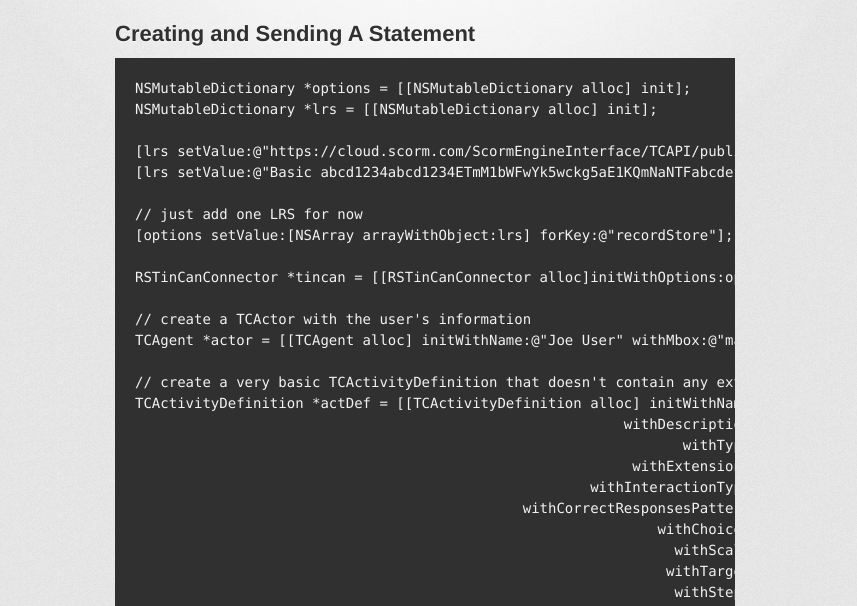
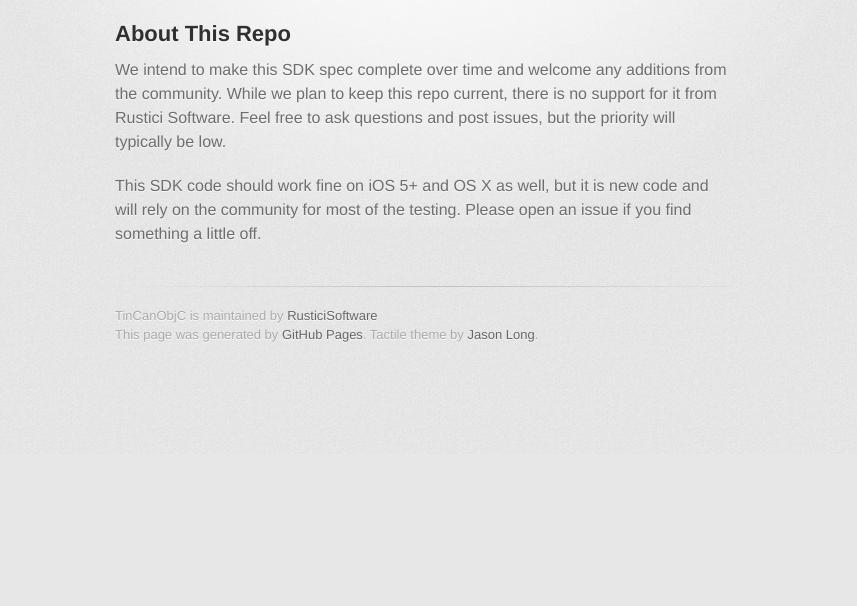
Before and after one commit to RusticiSoftware/TinCanObjC, a plain HTML site: page index.html in a window 1280 px wide. Shown: the part 346-952 px from the top of the page, without its empty margins (215-1072 px from the left). After the commit the page ends 800 px from the top, so only its background shows below. Drawn offline with Linux system fonts and the light colour scheme; a web font is replaced by a local one.

Commit message:
Update index.html

```diff
--- a/index.html
+++ b/index.html
@@ -34,48 +34,11 @@
           <h1>TinCanObjC</h1>
 
 <p>ObjC version of TinCan SDK</p>
+<h2>About This Repo</h2>
+<p>We intend to make this SDK spec complete over time and welcome any additions from the community. While we plan to keep this repo current, there is no support for it from Rustici Software. Feel free to ask questions and post issues, but the priority will typically be low.</p>
 
-<h2>Creating and Sending A Statement</h2>
+<p>This SDK code should work fine on iOS 5+ and OS X as well, but it is new code and will rely on the community for most of the testing. Please open an issue if you find something a little off.</p>
 
-<pre><code>NSMutableDictionary *options = [[NSMutableDictionary alloc] init];
-NSMutableDictionary *lrs = [[NSMutableDictionary alloc] init];
-
-[lrs setValue:@"https://cloud.scorm.com/ScormEngineInterface/TCAPI/public/" forKey:@"endpoint"];
-[lrs setValue:@"Basic abcd1234abcd1234ETmM1bWFwYk5wckg5aE1KQmNaNTFabcdefghijklmnop123" forKey:@"auth"];
-
-// just add one LRS for now
-[options setValue:[NSArray arrayWithObject:lrs] forKey:@"recordStore"];
-
-RSTinCanConnector *tincan = [[RSTinCanConnector alloc]initWithOptions:options];
-
-// create a TCActor with the user's information
-TCAgent *actor = [[TCAgent alloc] initWithName:@"Joe User" withMbox:@"mailto:user@tincanapi.com"];
-
-// create a very basic TCActivityDefinition that doesn't contain any extensions or interaction detail.
-TCActivityDefinition *actDef = [[TCActivityDefinition alloc] initWithName:[[TCLocalizedValue alloc] initWithLanguageCode:@"en-US" withValue:@"http://tincanapi.com/testCourse"]
-                                                          withDescription:[[TCLocalizedValue alloc] initWithLanguageCode:@"en-US" withValue:@"Description for test statement"]
-                                                                 withType:@"http://adlnet.gov/expapi/activities/course"
-                                                           withExtensions:nil
-                                                      withInteractionType:nil
-                                              withCorrectResponsesPattern:nil
-                                                              withChoices:nil
-                                                                withScale:nil
-                                                               withTarget:nil
-                                                                withSteps:nil];
-
-TCActivity *activity = [[TCActivity alloc] initWithId:@"http://tincanapi.com/test" withActivityDefinition:actDef];
-
-TCVerb *verb = [[TCVerb alloc] initWithId:@"http://adlnet.gov/expapi/verbs/experienced" withVerbDisplay:[[TCLocalizedValue alloc] initWithLanguageCode:@"en-US" withValue:@"experienced"]];
-
-TCStatement *statementToSend = [[TCStatement alloc] initWithId:[TCUtil GetUUID] withActor:actor withTarget:activity withVerb:verb];
-
-[tincan sendStatement:statementToSend withCompletionBlock:^(){
-    // do your completion stuff here
-}withErrorBlock:^(TCError *error){
-    NSLog(@"ERROR: %@", error.localizedDescription);
-    STAssertNil(error, @"There was no error with the request");
-}];
-</code></pre>
         </section>
 
         <footer>
```
